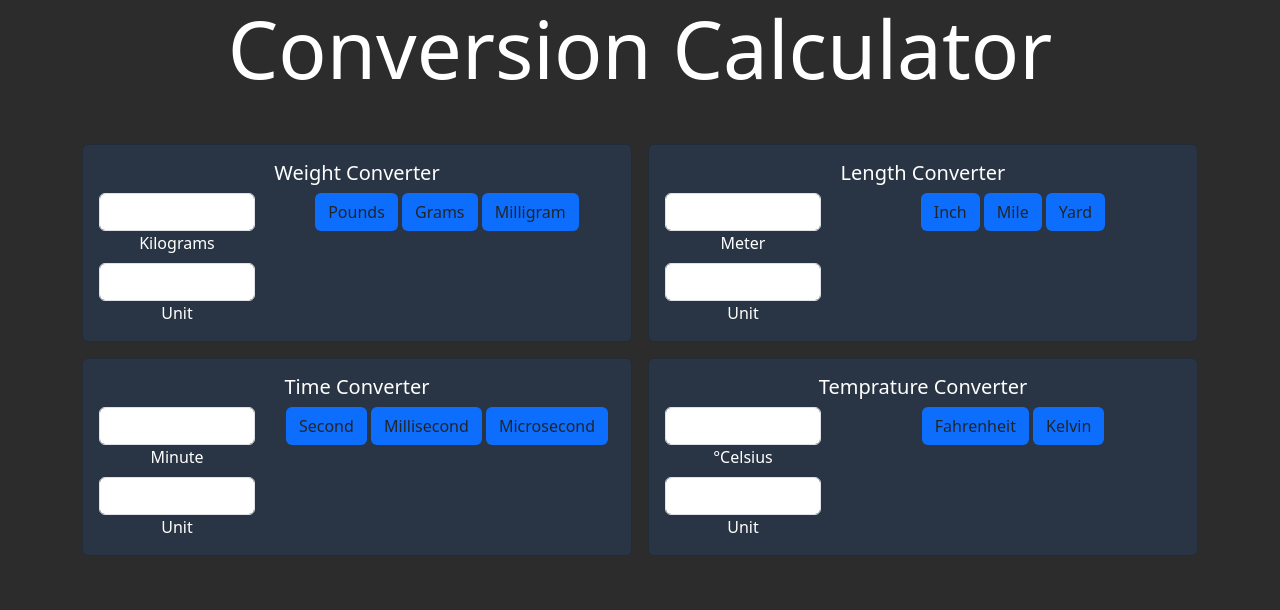
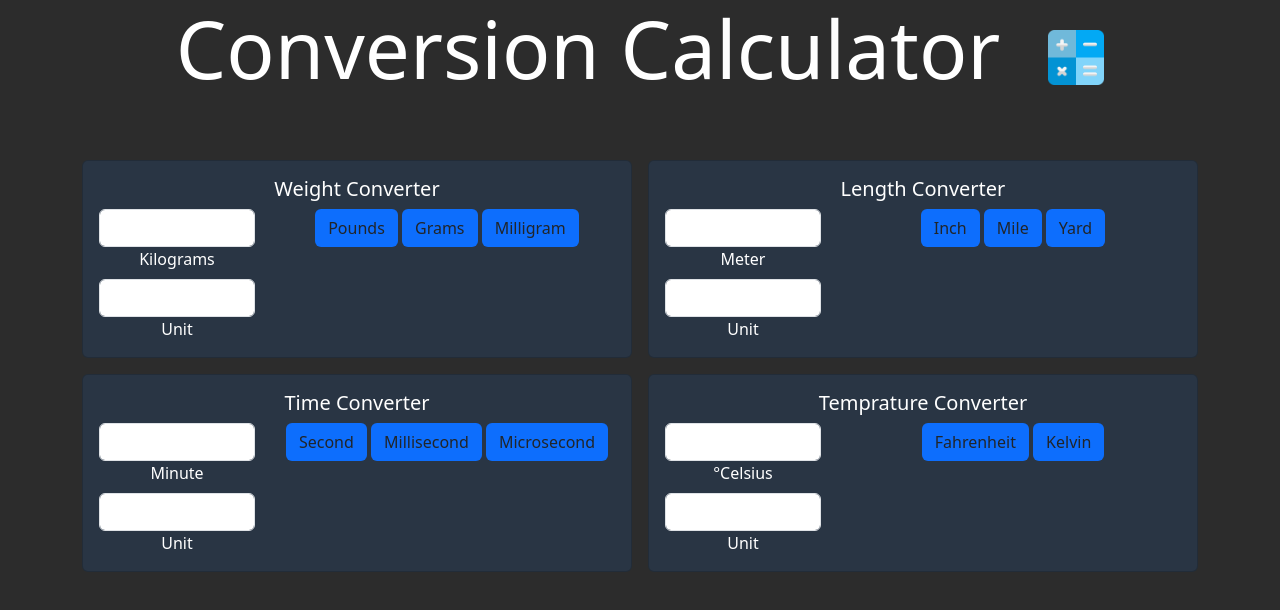
Before and after one commit to pasimbajon/unitConverter.github.io, a plain HTML site: page index.html in a window 1280 px wide. Drawn offline with nearby package versions, Linux system fonts and the light colour scheme.

Commit message:
Add files via upload

```diff
--- a/index.html
+++ b/index.html
@@ -9,8 +9,10 @@
     </head>
     <body>
         <div class="container-md">
-            <h1 class="display-1 text-center mb-5 text-white">Conversion Calculator</h1>
             <div class="row g-3">
+                <div class="col-md-12">
+                    <p class="display-1 mb-5 text-center text-white">Conversion Calculator<img src="keys.png" alt="icon" width="5%" class="img-fluid ms-5"></p>
+                </div>
                 <div class="col-md-6">
                     <div class="card bg-shade">
                         <div class="card-body">
```
Also changed, not shown: keys.png (added).
